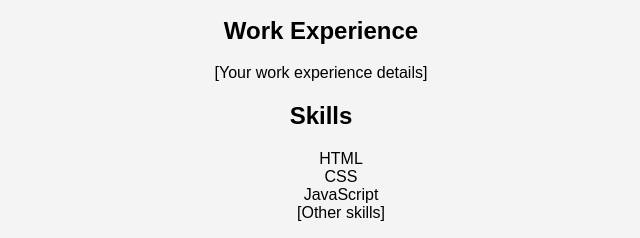
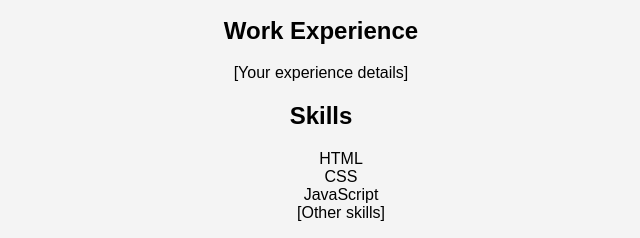
Before and after one commit to EmpServe/Personal-Portfolio-Website, a plain HTML site: page about.html in a window 1280 px wide. Shown: the part 363-601 px from the top of the page, 319-959 px from the left. Drawn offline with Linux system fonts and the light colour scheme.

Commit message:
Changed  about

```diff
--- a/about.html
+++ b/about.html
@@ -30,7 +30,7 @@
             <h2>Education</h2>
             <p>[Your education details]</p>
             <h2>Work Experience</h2>
-            <p>[Your work experience details]</p>
+            <p>[Your experience details]</p>
             <h2>Skills</h2>
             <ul>
                 <li>HTML</li>
```
